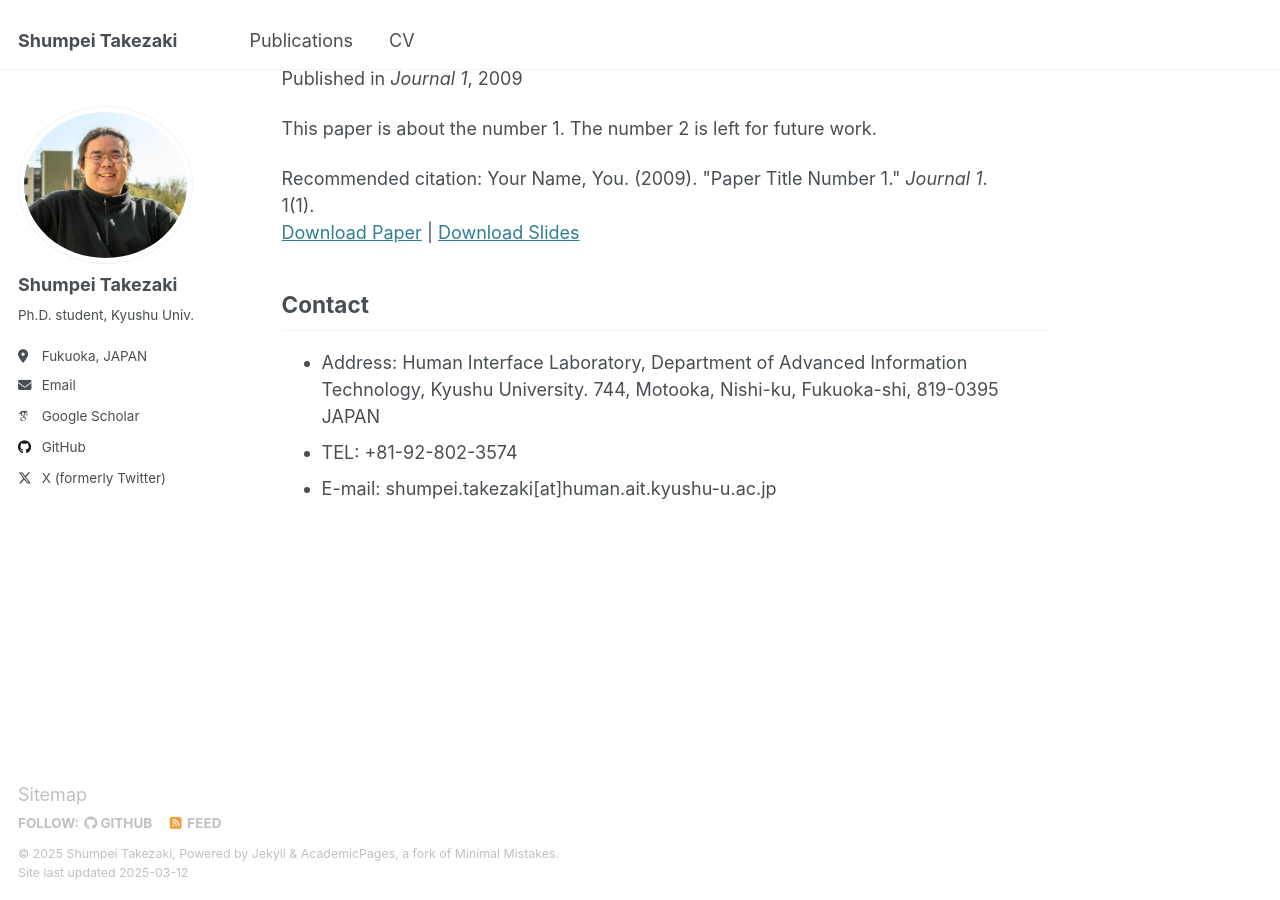
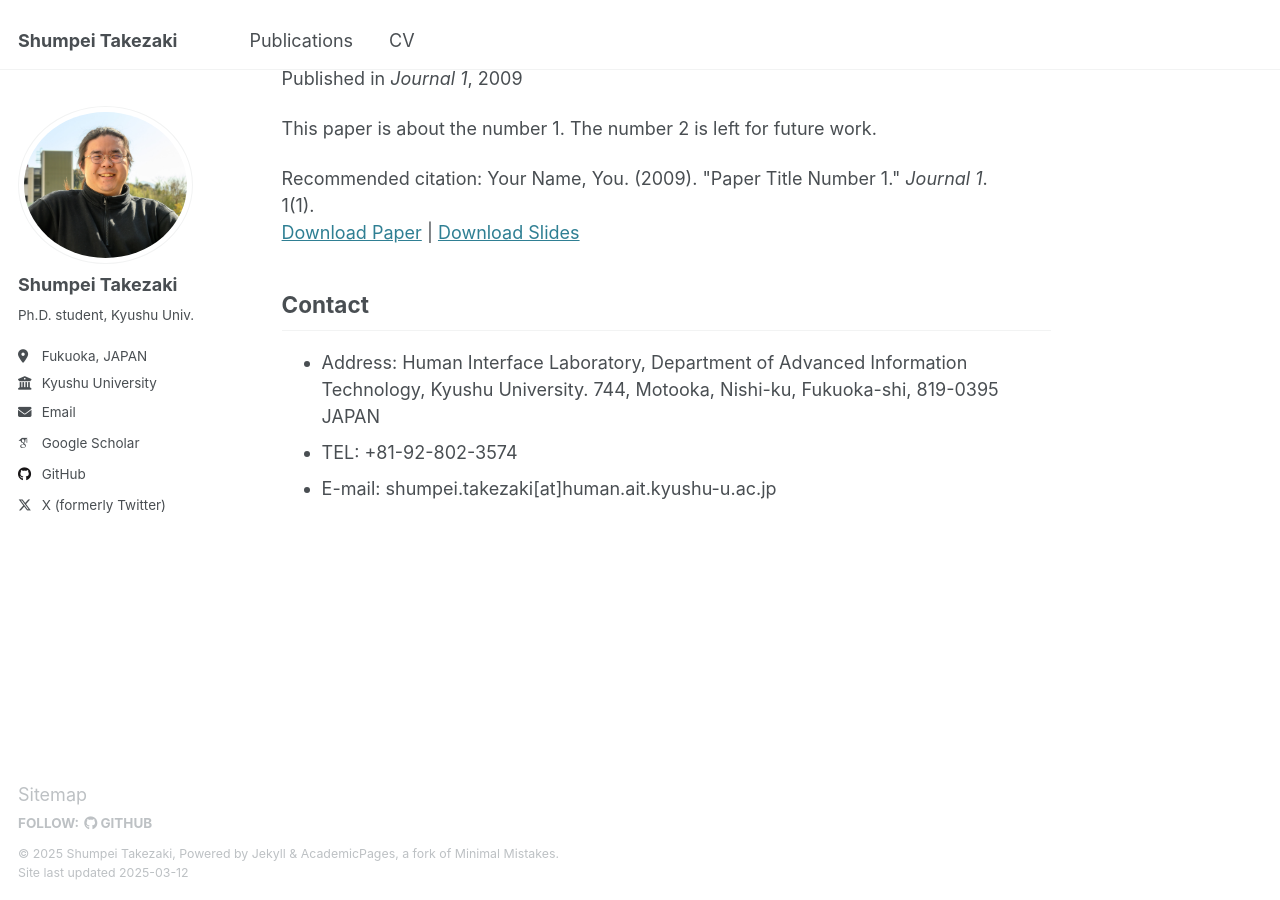
Before and after one commit to shumpei-takezaki/shumpei-takezaki.github.io, a Jekyll site: the page built from _pages/about.md, in a window 1280 px wide and 900 px high, scrolled down 1579 px. Built offline with Jekyll 4.4.1, drawn with Linux system fonts in a browser that asks for light colours; some web fonts are replaced.

Commit message:
Update _config.yml

```diff
--- a/_config.yml
+++ b/_config.yml
@@ -27,8 +27,8 @@ author:
   # pronouns         : # example: "she/her"
   bio              : "Ph.D. student, Kyushu Univ."
   location         : "Fukuoka, JAPAN"
-  # employer         : "Red Brick University"
-  uri              : # URL
+  employer         : "Kyushu University"
+  # uri              : # URL
   email            : "shumpei.takezaki@human.ait.kyushu-u.ac.jp"
 
   # Academic websites
@@ -39,7 +39,7 @@ author:
   # semantic         : # URL
   # pubmed           : # URL
   # researchgate     : # URL
-  scopus           : # URL
+  # scopus           : # URL
 
   # Repositories and software development
   bitbucket        : # Username - Update with your username on the site
@@ -118,7 +118,7 @@ staticman:
       options:
         format           : "iso8601" # "iso8601" (default), "timestamp-seconds", "timestamp-milliseconds"
 atom_feed:
-  hide                   : false     # change to true to hide the RSS feed in the footer
+  hide                   : true     # change to true to hide the RSS feed in the footer
   path                   : # blank (default) uses feed.xml
 
 
@@ -294,7 +294,7 @@ sass:
 permalink: /:categories/:title/
 # paginate: 5 # amount of posts to show
 # paginate_path: /page:num/
-timezone: Etc/UTC # http://en.wikipedia.org/wiki/List_of_tz_database_time_zones
+timezone: Asia/Tokyo # http://en.wikipedia.org/wiki/List_of_tz_database_time_zones
 
 
 # Plugins
```
